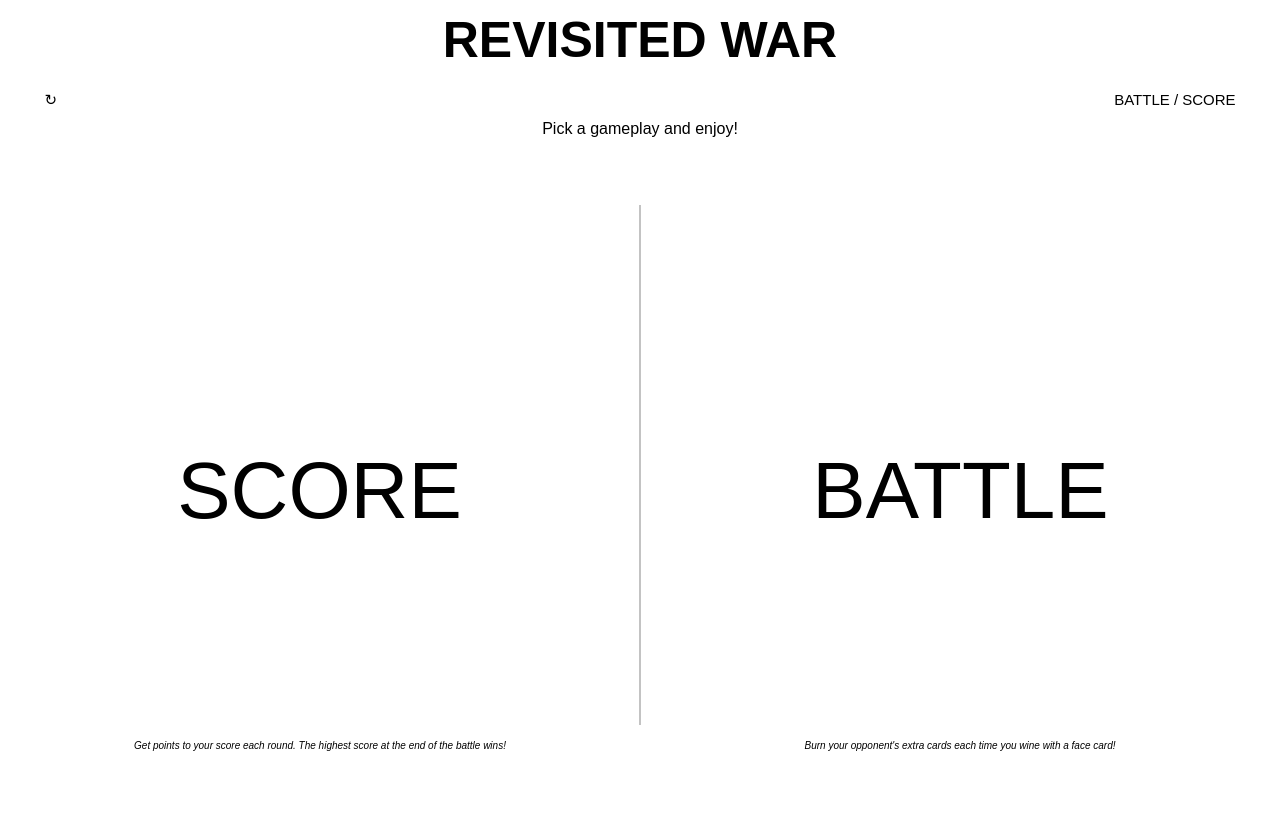
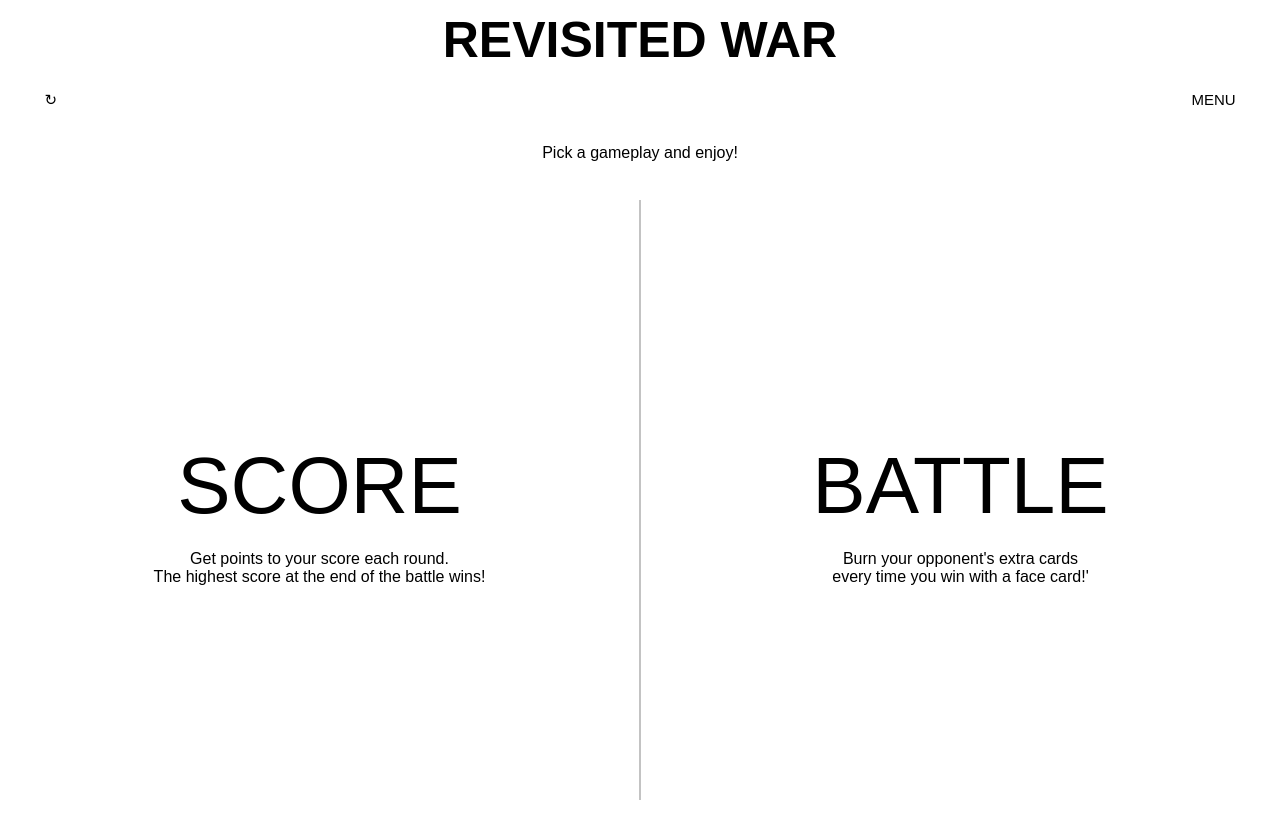
Before and after one commit to calvinfeau/war-game, a PHP site: page / in a window 1280 px wide. After the commit the page ends 800 px from the top, so only its background shows below. Run offline with PHP 8.4, Linux system fonts and the light colour scheme; some web fonts are replaced.

Commit message:
set up intro page +  button to initiate both versions

```diff
--- a/css/main.css
+++ b/css/main.css
@@ -23,34 +23,37 @@ header {
   display: block;
   height: 10vh;
   width: 100vw;
-  text-align: center;
-
-}
-
-#score-side, #battle-side {
-  display: inline-block;
-  height: 65vh;
-  width: 50vw;
-  margin: 5px 0;
-  padding: 30vh 0;
-  font-size: 10vh;
+  padding: 3vh 0;
   text-align: center;
 }
 
-#score-text, #battle-text {
+#score-choice, #battle-choice {
+  display: inline-block;
+  height: 75vh;
+  width: 50vw;
+  margin: 0px 0;
+  padding: 30vh 0vw;
+  font-size: 2vh;
+  text-align: center;
+}
+
+/* #score-text, #battle-text {
   display: inline-block;
   height: 10vh;
   width: 50vw;
-}
+} */
 
-#score-side {
+#score-choice {
 border-right: 1px solid #c3c3c3
 }
 
-#battle-side {
+#battle-choice {
   border-left: 1px solid #c3c3c3;
 }
 
+span {
+  font-size: 10vh;
+}
 /* SCORE VERSION SCREEN */
 
 main {
--- a/index.html
+++ b/index.html
@@ -18,7 +18,7 @@
 <body>
     <header>
         <h1>REVISITED WAR</h1>
-        <nav class="menu"><button id="reset">↻</button><button id="battleGame">BATTLE / SCORE</button></nav>
+        <nav class="menu"><button id="reset">↻</button><button id="battleGame">MENU</button></nav>
     </header>
 
 
@@ -29,7 +29,7 @@
         <div class="scoreGame">
             <h2></h2>
             <div class="score" id="player1Score"></div>
-            <p>SCORE</p>
+            <!-- <p>SCORE</p> -->
         </div>
         <div class="card size back-blue"></div>
     </section>
@@ -46,7 +46,7 @@
         <div class="scoreGame">
             <h2></h2>
             <div class="score" id="player2Score"></div>
-            <p>SCORE</p>
+            <!-- <p>SCORE</p> -->
         </div>
         <div class="card size back-red"></div>
     </section>
--- a/js/main.js
+++ b/js/main.js
@@ -31,6 +31,7 @@ var  roundWinner, card1, card2;
 
 // reset button and message
 const resetBtn = document.querySelector('.menu > #reset');
+const menuBtn = document.querySelector('.menu > #battleGame');
 const message = document.querySelector('#battlefield > #message');
 
 // player's inputs and titles
@@ -59,51 +60,106 @@ document.querySelector('#nameBtn1').addEventListener('click', player1Name);
 document.querySelector('#nameBtn2').addEventListener('click', player2Name);
 
 // reset button
-resetBtn.addEventListener('click', init);
-
+resetBtn.addEventListener('click', reset);
+menuBtn.addEventListener('click', function() {location.reload()});
 
 // _____________________________________________________________
 // FUNCTIONNALITIES
 
+
+var introText = document.createElement('article');
+var scoreChoice = document.createElement('article');
+var battleChoice = document.createElement('article');
+document.body.appendChild(introText);
+document.body.appendChild(scoreChoice);
+document.body.appendChild(battleChoice);
+
+// var scoreText = document.createElement('p');
+// var battleText = document.createElement('p');
+// document.body.appendChild(scoreText);
+// document.body.appendChild(battleText);
+
 introduction();
 
 function introduction() {
-    var introText = document.createElement('article');
-    var scoreChoice = document.createElement('article');
-    var scoreText = document.createElement('p');
-    var battleChoice = document.createElement('article');
-    var battleText = document.createElement('p');
+    introText.setAttribute('id', 'intro-text');
+    scoreChoice.setAttribute('id', 'score-choice');
+    battleChoice.setAttribute('id', 'battle-choice');
 
-    document.body.appendChild(introText);
-    document.body.appendChild(scoreChoice);
-    document.body.appendChild(battleChoice);
-    document.body.appendChild(scoreText);
-    document.body.appendChild(battleText);
-
-    introText.setAttribute('id', 'intro-text');
-    scoreChoice.setAttribute('id', 'score-side');
-    scoreText.setAttribute('id', 'score-text');
-    battleChoice.setAttribute('id', 'battle-side');
-    battleText.setAttribute('id', 'battle-text');
+    // scoreText.setAttribute('id', 'score-text');
+    // battleText.setAttribute('id', 'battle-text');
 
     scoreChoice.addEventListener('click', scoreInit);
     battleChoice.addEventListener('click', battleInit);
 
     introText.textContent = 'Pick a gameplay and enjoy!';
-    scoreChoice.textContent = 'SCORE';
-    battleChoice.textContent = 'BATTLE';
-    scoreText.textContent = 'Get points to your score each round. The highest score at the end of the battle wins!'
-    battleText.textContent = "Burn your opponent's extra cards each time you wine with a face card!"
+    scoreChoice.innerHTML = '<span>SCORE</span><br><br>Get points to your score each round. <br>The highest score at the end of the battle wins!';
+    battleChoice.innerHTML = "<span>BATTLE</span><br><br>Burn your opponent's extra cards <br> every time you win with a face card!'";
+
+    // scoreText.innerHTML = 'Get points to your score each round. <br>The highest score at the end of the battle wins!'
+    // battleText.innerHTML = "Burn your opponent's extra cards each time you wine with a face card!"
+}
+
+function removeIntroPage() {
+    introText.style.display = 'none';
+    scoreChoice.style.display = 'none';
+    battleChoice.style.dsplay = 'none';
+    scoreChoice.removeEventListener('click', scoreInit);
+    battleChoice.removeEventListener('click', battleInit);
+    document.querySelector('main').style.display = 'flex';
 }
 
 function scoreInit() {
+    removeIntroPage();
+    createScoreDisplay();
+
+    // initialize and assign the decks
+    player1.deck = [];
+    player2.deck = [];
+    deckShuffling();
+    // initialize player's score
+    player1.score = 0;
+    player2.score = 0;
+    // initialize the board game
+    startingBoard();
+    deckButtons();
+    displayScores();
+
     console.log('scoreInit working');
 }
 
 function battleInit() {
+    removeIntroPage();
+    createScoreDisplay();
+
+    // initialize and assign the decks
+    player1.deck = [];
+    player2.deck = [];
+    deckShuffling();
+    // initialize player's cards amount
+    player1.cardsLeft = player1.deck.length;
+    player2.cardsLeft = player2.deck.length;
+
     console.log('battleInit working');
 }
-// init();
+
+function createScoreDisplay() {
+    var score1 = document.createElement('p');
+    var score2 = document.createElement('p');
+    document.querySelector('#player1 > .scoreGame').appendChild(score1);
+    document.querySelector('#player2 > .scoreGame').appendChild(score2);
+
+    score1.textContent = 'SCORE';
+    score2.textContent = 'SCORE';
+}
+
+function createCardsLeftDisplay() {
+
+}
+
+function reset() {
+    player1.score ?(document.querySelector('#player1 > .scoreGame > p').remove(), document.querySelector('#player2 > .scoreGame > p').remove(), scoreInit()): player1.cardsLeft ? battleInit() : introduction();
+}
 
 // function rendering the message with the winner of the game
 function displayWinner() {
@@ -169,7 +225,6 @@ function player1Name() {
 function clickDeck1 () {
     player1Name();
     cardReset();
-
     // if message.textcontent is telling a round winner, reset the board game
     (message.textContent === `It's a ${roundWinner}!` || message.textContent === `${roundWinner} won the battle!`) ?
     (player1Card.setAttribute('class', 'card size'), player2Card.setAttribute('class', 'card size')) : -1;
@@ -192,7 +247,7 @@ function clickDeck1 () {
 function clickDeck2 () {
     player2Name();
     cardReset();
-
+    // if message.textcontent is telling a round winner, reset the board game
     (message.textContent === `It's a ${roundWinner}!` || message.textContent === `${roundWinner} won the battle!`) ?
     (player1Card.setAttribute('class', 'card size'), player2Card.setAttribute('class', 'card size')) : -1;
     // disable the click on the deck
@@ -226,6 +281,7 @@ function deckShuffling() {
     });
 }
 
+
 function startingBoard() {
     message.textContent = 'enter your name';
     player1Card.setAttribute('class', 'card size');
@@ -241,21 +297,15 @@ function startingBoard() {
 
     player1Score.style.display = "none";
     player2Score.style.display = "none";
-
     cardReset();
 }
 
+
 // function initializing the board game
-function init() {
-    // initialize and assign the decks
-    player1.deck = [];
-    player2.deck = [];
-    deckShuffling();
-    // initialize player's score
-    player1.score = 0;
-    player2.score = 0;
-    // initialize the board game
-    startingBoard();
-    deckButtons();
-    displayScores();
-}
+// function init() {
+
+// }
+
+// function checking array's lengths
+
+// function winning
```
